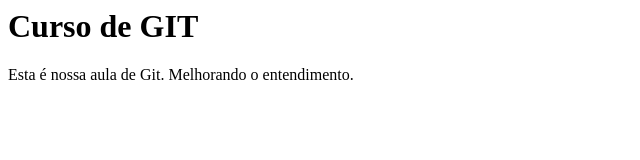
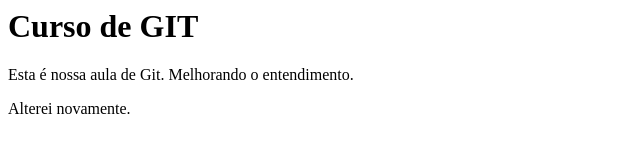
Before and after one commit to maurolcsilva/novorepositorio, a plain HTML site: page index.html in a window 1280 px wide. Shown: the whole page, without its empty margins (0-640 px from the left). Drawn offline with Linux system fonts and the light colour scheme.

Commit message:
Atualização em nosso index.

```diff
--- a/index.html
+++ b/index.html
@@ -5,5 +5,6 @@
     <body>
         <h1>Curso de GIT</h1>
         <p>Esta é nossa aula de Git. Melhorando o entendimento.</p>
+        <p>Alterei novamente.</p>
     </body>
 </html>
```
